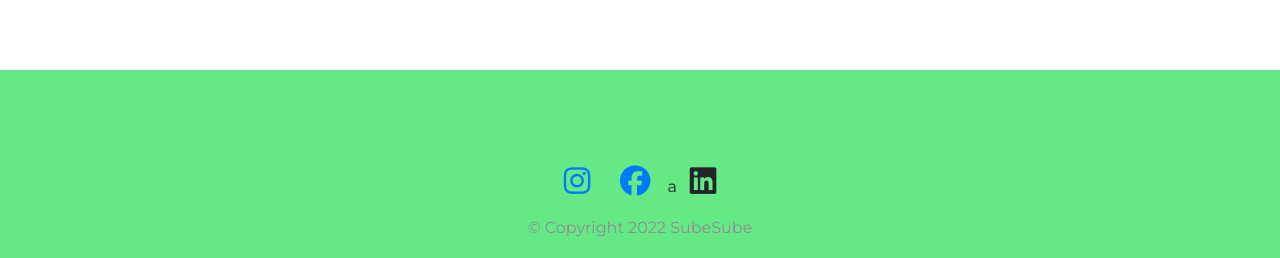
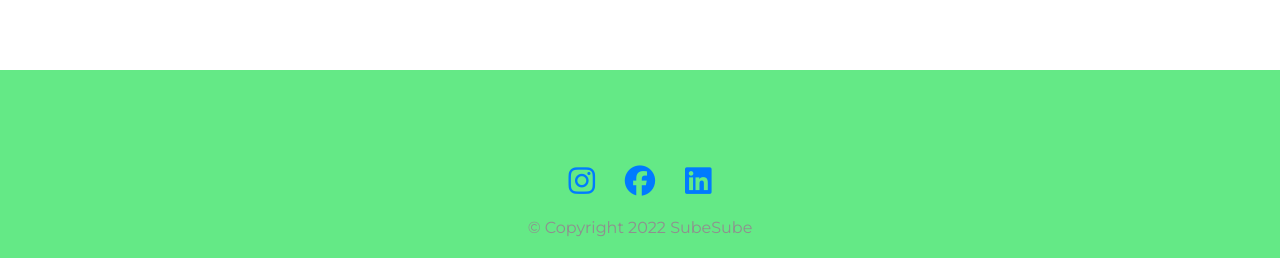
Before and after one commit to Ccolina03/subesube, a plain HTML site: page index.html in a window 1280 px wide. Shown: the part 2167-2425 px from the top of the page. Drawn offline with nearby package versions, Linux system fonts and the light colour scheme.

Commit message:
updating file

```diff
--- a/index.html
+++ b/index.html
@@ -330,13 +330,12 @@
   <footer id="ultimaparte">
 
 
-      <a href="https://www.instagram.com/ccolina03/" class=footer-link><i class="fa-brands fa-instagram iconito"></i>  </a>
-      <a href=""><i class="fa-brands fa-facebook iconito"></i></a>
-      a<i class="fa-brands fa-linkedin iconito "></i>
+        <a href="https://www.instagram.com/ccolina03/" class="footer"><i class="fa-brands fa-instagram iconito"></i>  </a>
+        <a href="https://www.facebook.com/profile.php?id=100008346251995&viewas=100000686899395" class="footer"><i class="fa-brands fa-facebook iconito"></i></a>
+        <a href="https://www.linkedin.com/in/ccolina03/" class="footer"><i class="fa-brands fa-linkedin iconito "></i></a>
+        <p>© Copyright 2022 SubeSube</p>
 
-
-
-        <p>© Copyright 2022 SubeSube</p>
+    </footer>
 
   </footer>
 
```
